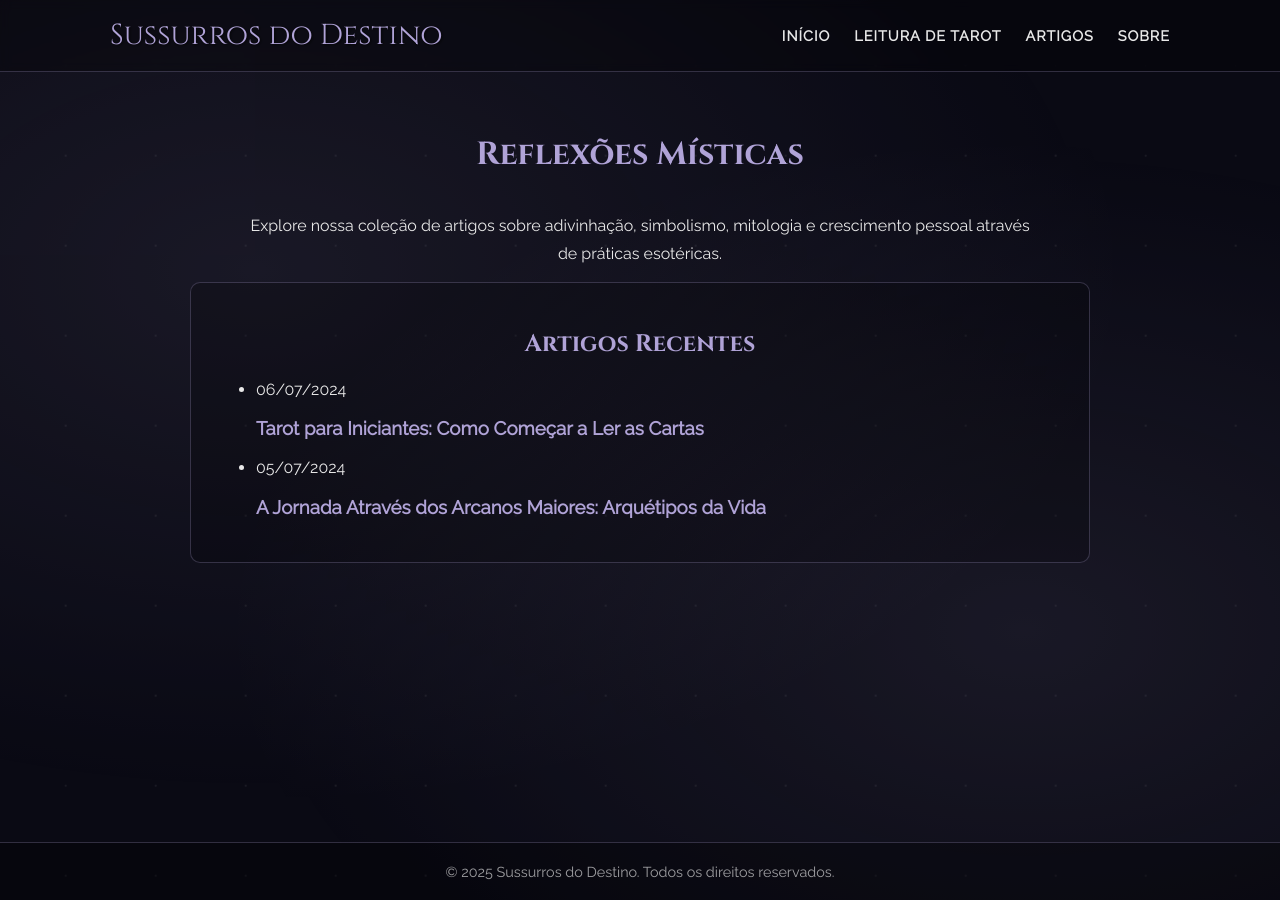
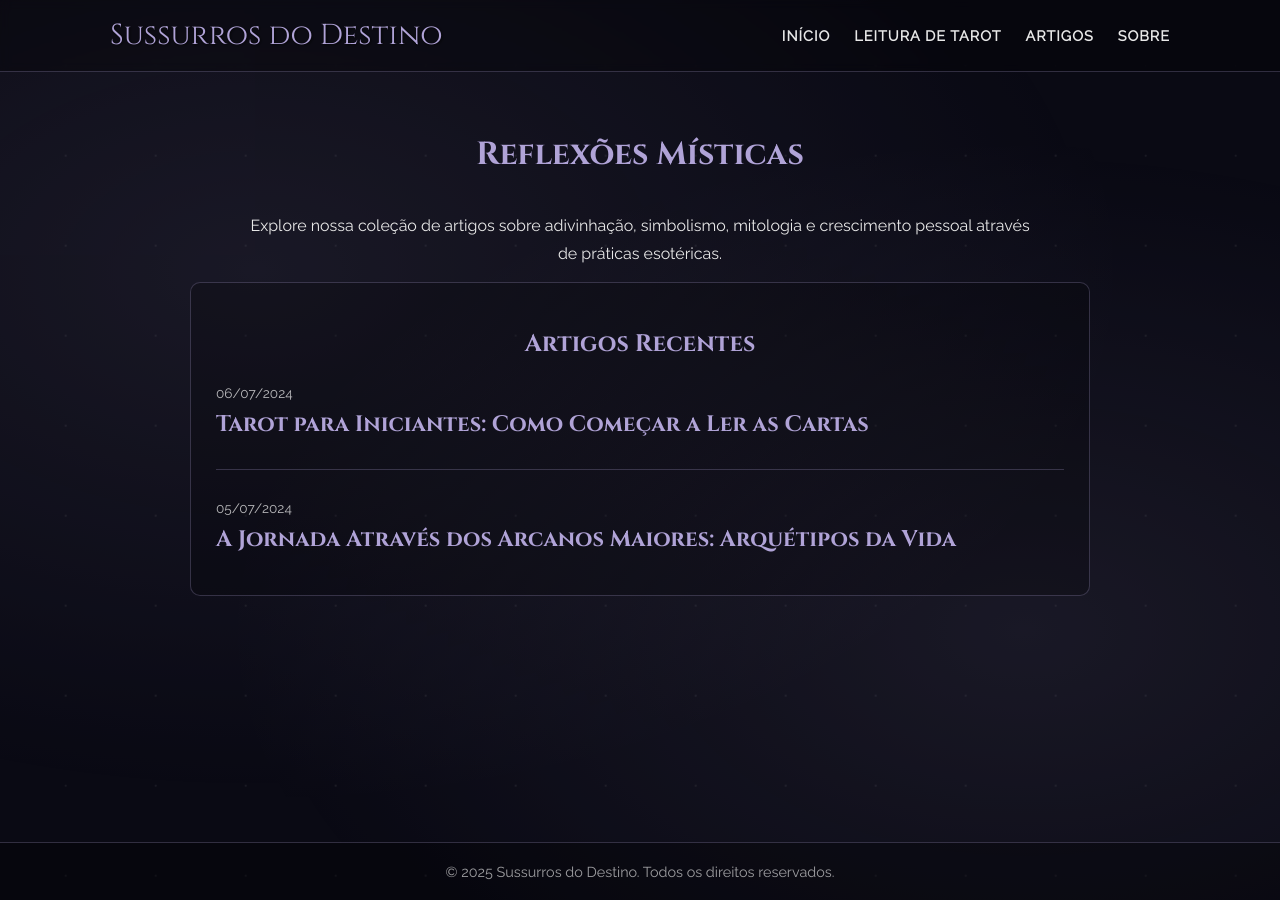
Before and after one commit to LuigiDeFacci/Site-Tarrot, a Jekyll site: the page built from articles.md, in a window 1280 px wide. Built offline with Jekyll 4.4.1, drawn with Linux system fonts in a browser that asks for light colours.

Commit message:
redocss defertarrot

```diff
--- a/css/style.css
+++ b/css/style.css
@@ -6,6 +6,7 @@
   --text-color: #e8e8e8; /* Slightly brighter text */
   --accent-color: #b0a3d7; /* Slightly adjusted purple */
   --accent-hover: #c0b3e7; /* Lighter purple for hover - ADJUST AS NEEDED */
+  --accent-color-rgb: 176, 163, 215; /* RGB for rgba() usage */
   --soft-glow-color: rgba(176, 163, 215, 0.15); /* Soft purple glow */
   --card-back-color: #1f1f3a; /* Darker card back */
   --card-border-color: rgba(176, 163, 215, 0.25);
@@ -30,7 +31,6 @@ body {
   min-height: 100vh;
   position: relative;
   z-index: 0;
-  /* Apply flex to body to push footer down if content is short */
   display: flex;
   flex-direction: column;
 }
@@ -69,6 +69,7 @@ a:hover {
 img {
     max-width: 100%;
     height: auto;
+    display: block; /* Prevents bottom space */
 }
 
 /* === Header & Navigation (No Toggle) === */
@@ -97,7 +98,6 @@ img {
 /* --- Site Branding (Title) --- */
 .site-branding {
    /* Allow branding to take natural space */
-   /* Removed flex-grow: 1 to help centering on wrap */
 }
 
 .site-title {
@@ -121,7 +121,7 @@ img {
 
 /* --- Navigation --- */
 .main-nav {
-   /* Needs to take full width when wrapping */
+   /* Takes remaining space or full width on wrap */
 }
 
 .main-nav ul {
@@ -130,13 +130,10 @@ img {
     padding: 0;
     display: flex; /* Still use flex for horizontal layout */
     flex-wrap: wrap; /* Allow items to wrap */
-    justify-content: center; /* Center items horizontally */
+    justify-content: center; /* Center items horizontally when wrapped */
     align-items: center;
     gap: 1.5rem; /* Space between items */
 }
-
-/* No margin needed if using gap */
-/* .main-nav li:first-child { margin-left: 0; } */
 
 .main-nav a {
     color: var(--text-color);
@@ -176,37 +173,7 @@ img {
     color: var(--accent-hover); /* Highlight color */
 }
 
-
-/* --- Header Responsive (No Toggle) --- */
-@media (max-width: 768px) {
-    .header-container {
-        /* Change from space-between to center when stacking */
-        justify-content: center;
-        gap: 0.5rem; /* Keep small gap between title row and nav row */
-    }
-
-    .site-branding {
-       /* No longer force 100% width, let flex center it */
-       text-align: center; /* Keep title text itself centered */
-       /* Ensure it doesn't prevent nav from dropping below */
-       flex-basis: 100%; /* Make it take full width in the flex flow initially */
-       margin-bottom: 0.25rem; /* Add small space before nav */
-    }
-
-    .main-nav {
-        /* No longer force 100% width */
-        /* Ensure it appears below title */
-        flex-basis: 100%; /* Make it take full width in the flex flow */
-    }
-
-    .main-nav ul {
-        justify-content: center; /* Center the flex items (li) within the ul */
-        gap: 0.75rem 1.25rem; /* Adjust vertical/horizontal gap slightly */
-    }
-}
-
 /* === Main Content Area === */
-/* (Keep existing styles) */
 main {
     padding: 40px 20px;
     max-width: 1100px;
@@ -242,7 +209,6 @@ main section {
 }
 
 /* === Footer === */
-/* (Keep existing styles) */
 .site-footer {
     background-color: var(--header-footer-bg);
     padding: 20px 30px;
@@ -254,8 +220,115 @@ main section {
     width: 100%; /* Ensure footer spans width */
 }
 
+/* === Articles Listing Page Styles === */
+.post-list-container {
+    /* Inherits section styling, add specific if needed */
+    width: 100%;
+    max-width: 900px;
+}
+.post-list-container h2 {
+    margin-bottom: 25px;
+}
+.post-list {
+    list-style: none;
+    padding-left: 0;
+}
+.post-list li {
+    margin-bottom: 30px;
+    padding-bottom: 20px;
+    border-bottom: 1px solid var(--card-border-color);
+}
+.post-list li:last-child {
+    margin-bottom: 0;
+    padding-bottom: 0;
+    border-bottom: none;
+}
+.post-meta {
+    font-size: 0.85em;
+    color: rgba(255, 255, 255, 0.7);
+    display: block;
+    margin-bottom: 8px;
+}
+.post-list h3 {
+    margin-top: 0;
+    margin-bottom: 10px;
+    font-family: 'Cinzel', serif;
+    font-size: 1.4em;
+}
+.post-link {
+    color: var(--accent-color);
+    text-decoration: none;
+}
+.post-link:hover {
+    color: var(--accent-hover);
+}
+
+/* === Individual Post Page Styles === */
+.post-header {
+    margin-bottom: 30px;
+    text-align: center;
+}
+.post-title {
+    font-family: 'Cinzel', serif;
+    font-size: 2.5em;
+    color: var(--accent-color);
+    margin: 0 0 10px 0;
+}
+/* .post-meta is shared with list */
+.post-content {
+    font-size: 1.1em;
+    line-height: 1.8;
+}
+.post-content h2 { /* Style subheadings within posts */
+    font-size: 1.7em;
+    margin-top: 40px;
+    margin-bottom: 15px;
+    border-bottom: 1px solid var(--card-border-color);
+    padding-bottom: 10px;
+}
+.post-content h3 {
+    font-size: 1.4em;
+    margin-top: 30px;
+    margin-bottom: 10px;
+}
+.post-content p {
+    margin-bottom: 1.5em;
+    text-align: left; /* Align post text left usually */
+}
+.post-content ul, .post-content ol {
+    margin-bottom: 1.5em;
+    padding-left: 2em;
+}
+.post-content li {
+    margin-bottom: 0.5em;
+}
+.post-content blockquote {
+    border-left: 4px solid var(--accent-color);
+    padding-left: 1em;
+    margin-left: 0;
+    margin-right: 0;
+    font-style: italic;
+    color: rgba(255, 255, 255, 0.8);
+}
+.post-content code {
+    background-color: rgba(0,0,0,0.3);
+    padding: 0.2em 0.4em;
+    border-radius: 3px;
+    font-family: monospace;
+}
+.post-content pre {
+    background-color: rgba(0,0,0,0.3);
+    padding: 1em;
+    border-radius: 5px;
+    overflow-x: auto;
+}
+.post-content pre code {
+    background-color: transparent;
+    padding: 0;
+}
+
+
 /* === TAROT APP SPECIFIC STYLES === */
-/* (Keep existing styles) */
 #tarot-app-page h1 {
     margin-bottom: 30px;
 }
@@ -276,42 +349,49 @@ main section {
 
 #tarot-app-page #reading-container {
     display: flex; justify-content: center; align-items: flex-start; flex-wrap: wrap;
-    margin-top: 20px; margin-bottom: 20px; min-height: 350px; perspective: 1200px;
+    margin-top: 20px; margin-bottom: 20px; min-height: 350px; /* Adjust min-height as needed */
+    perspective: 1200px; /* Apply perspective for 3D effect */
     width: 100%; padding: 10px;
 }
 
+/* Card Placeholder - Defines the size and spacing */
 #tarot-app-page .card-placeholder {
-    width: 180px; height: 300px; margin: 20px; position: relative; opacity: 0;
+    /* Base size */
+    width: 180px;
+    height: 300px;
+    margin: 20px; /* Spacing around cards */
+    position: relative;
+    opacity: 0;
     transform: translateY(25px) scale(0.95);
     animation: dealCard 0.6s cubic-bezier(0.25, 0.8, 0.25, 1) forwards;
-    flex-shrink: 0;
+    flex-shrink: 0; /* Prevent shrinking if container is tight */
+    perspective: 1200px; /* Apply perspective to the individual card container */
 }
 @keyframes dealCard { to { opacity: 1; transform: translateY(0) scale(1); } }
 
+/* The 3D container - takes full size of placeholder */
 #tarot-app-page .card {
     width: 100%;
     height: 100%;
     position: relative;
-    /* CRITICAL: Enables 3D space for children */
-    transform-style: preserve-3d;
-    /* CRITICAL: Defines the flip animation */
-    transition: transform 0.9s cubic-bezier(0.68, -0.55, 0.265, 1.55);
+    transform-style: preserve-3d; /* Enable 3D space for children */
+    transition: transform 0.9s cubic-bezier(0.68, -0.55, 0.265, 1.55); /* Flip animation */
     cursor: pointer;
 }
-#tarot-app-page .card.flipped { transform: rotateY(180deg); }
 
+/* Shared styles for both faces */
 #tarot-app-page .card-face {
-    position: absolute; /* Stack faces on top of each other */
+    position: absolute; /* Stack faces */
     width: 100%;
     height: 100%;
-    /* CRITICAL: Hides the back of the element when facing away */
-    backface-visibility: hidden;
-    border-radius: 12px; /* Apply rounding to faces */
-    overflow: hidden;    /* Ensures image corners don't peek out */
+    backface-visibility: hidden; /* Hide the back when rotated */
+    border-radius: 12px; /* Round corners */
+    overflow: hidden;    /* IMPORTANT: Clip anything sticking out */
     box-shadow: 6px 6px 18px var(--shadow-color);
 }
+
+/* The back face - visible initially */
 #tarot-app-page .card-back {
-    /* Should be the face initially visible */
     background: linear-gradient(135deg, var(--card-back-color) 0%, #2a2a4a 100%);
     border: 1px solid var(--card-border-color);
     color: var(--accent-color);
@@ -320,23 +400,45 @@ main section {
     align-items: center;
     font-size: 2.8em;
     font-family: 'Cinzel', serif;
-    /* No rotation needed for the back */
+    /* No rotation needed initially */
 }
 
+/* The front face - hidden initially */
 #tarot-app-page .card-front {
-    background-color: var(--card-back-color); /* Fallback bg */
+    background-color: var(--card-back-color); /* Fallback background */
     border: 1px solid var(--card-border-color);
-    /* CRITICAL: Initially rotated 180 degrees so it's facing away */
+    transform: rotateY(180deg); /* Start rotated 180deg */
+    /* overflow: hidden; /* Redundant but safe */
+}
+
+/* *** Image Sizing *** */
+#tarot-app-page .card-front img {
+    display: block;       /* Prevent extra space */
+    width: 100%;          /* Fill container width */
+    height: 100%;         /* Fill container height */
+    object-fit: cover;    /* Scale to cover, crop if needed */
+    border-radius: inherit; /* Match face rounding */
+    /* Position absolutely within the face container */
+    position: absolute;
+    top: 0;
+    left: 0;
+}
+
+/* Rotation applied to the whole card when JS adds '.flipped' */
+#tarot-app-page .card.flipped {
     transform: rotateY(180deg);
 }
-#tarot-app-page .card-front img {
-    display: block; /* Removes potential extra space below image */
-    width: 100%;    /* Make image fill the container width */
-    height: 100%;   /* Make image fill the container height */
-    object-fit: cover; /* Scale image to maintain aspect ratio while filling container. Crops if necessary. Use 'contain' if you want to see the whole image, possibly with letterboxing. */
-    border-radius: inherit; /* Inherit the parent's border-radius */
+
+/* Style for reversed images (rotates image within the front face) */
+#tarot-app-page .card-front img.reversed-img {
+    /* Rotate the image itself */
+    transform: rotate(180deg);
+    /* Ensure it's still positioned correctly after rotation */
+    position: absolute;
+    top: 0;
+    left: 0;
 }
-#tarot-app-page .card-front img.reversed-img { transform: rotate(180deg); }
+
 
 #tarot-app-page #reading-result {
     margin-top: 40px; padding: 35px; background-color: rgba(10, 10, 20, 0.6);
@@ -379,7 +481,6 @@ main section {
 }
 
 /* === Modal Styles === */
-/* (Keep existing styles) */
 .modal {
     display: none; position: fixed; z-index: 1000; left: 0; top: 0; width: 100%; height: 100%;
     overflow: auto; background-color: rgba(0, 0, 0, 0.85); backdrop-filter: blur(6px);
@@ -403,112 +504,62 @@ main section {
 .modal-content strong { color: var(--accent-color); display: block; margin-bottom: 6px; font-size: 1.05em; }
 .modal-content::after { content: ""; clear: both; display: table; }
 
+
 /* === Landing Page Specific Styles === */
+.landing-image {
+  display: block; max-width: 600px; width: 90%; margin: 10px auto 30px auto;
+  border-radius: 12px; box-shadow: 0 8px 25px var(--shadow-color);
+  border: 1px solid var(--card-border-color);
+}
+.cta-section {
+  background-color: rgba(var(--accent-color-rgb, 176, 163, 215), 0.1);
+  border: 1px solid var(--card-border-color); border-radius: 12px; padding: 25px 30px;
+  margin: 40px auto; max-width: 750px; text-align: center; box-shadow: 0 5px 15px rgba(0,0,0,0.2);
+}
+.cta-section h2 { margin-top: 0; margin-bottom: 15px; font-size: 1.6em; color: var(--accent-color); }
+.cta-section p { margin-bottom: 25px; font-size: 1.1em; line-height: 1.7; max-width: 600px; margin-left: auto; margin-right: auto; }
+.button {
+    display: inline-block; padding: 12px 25px; font-size: 1.05em; font-weight: bold;
+    text-align: center; text-decoration: none; border-radius: 8px; cursor: pointer;
+    transition: all 0.3s ease; border: none; box-shadow: 0 4px 8px rgba(0,0,0,0.3);
+}
+.button-primary {
+    background: linear-gradient(to bottom right, var(--accent-color), #8f83b9); color: #fff;
+    text-shadow: 1px 1px 2px rgba(0,0,0,0.4); text-transform: uppercase; letter-spacing: 1.1px;
+}
+.button-primary:hover, .button-primary:focus {
+    transform: translateY(-3px); box-shadow: 0 6px 15px rgba(0,0,0,0.4);
+    filter: brightness(1.15); color: #fff;
+}
+.explore-link { text-align: center; margin-top: 30px; font-size: 0.95em; opacity: 0.9; }
 
-.landing-image {
-  display: block; /* Prevents extra space below image */
-  max-width: 600px; /* Max size */
-  width: 90%; /* Responsive width */
-  margin: 10px auto 30px auto; /* Center image and add space */
-  border-radius: 12px; /* Nicer rounded corners */
-  box-shadow: 0 8px 25px var(--shadow-color); /* Use existing shadow */
-  border: 1px solid var(--card-border-color); /* Subtle border */
+
+/* === Responsive Adjustments === */
+
+/* Header wrapping */
+@media (max-width: 768px) {
+    .header-container {
+        justify-content: center; gap: 0.5rem;
+    }
+    .site-branding {
+       text-align: center; flex-basis: 100%; margin-bottom: 0.25rem;
+    }
+    .main-nav {
+        flex-basis: 100%;
+    }
+    .main-nav ul {
+        justify-content: center; gap: 0.75rem 1.25rem;
+    }
 }
 
-/* Call-to-Action Section */
-.cta-section {
-  background-color: rgba(var(--accent-color-rgb, 176, 163, 215), 0.1); /* Use accent glow */
-  border: 1px solid var(--card-border-color);
-  border-radius: 12px;
-  padding: 25px 30px;
-  margin: 40px auto; /* Space it out */
-  max-width: 750px; /* Control width */
-  text-align: center;
-  box-shadow: 0 5px 15px rgba(0,0,0,0.2);
+/* Landing Page small screens */
+@media (max-width: 600px) {
+  .landing-image { max-width: 95%; }
+  .cta-section { padding: 20px; }
+  .cta-section h2 { font-size: 1.4em; }
+  .cta-section p { font-size: 1em; }
+  .button { padding: 10px 20px; font-size: 1em; }
 }
-
-.cta-section h2 {
-  margin-top: 0;
-  margin-bottom: 15px;
-  font-size: 1.6em; /* Make CTA heading stand out */
-  color: var(--accent-color);
-}
-
-.cta-section p {
-  margin-bottom: 25px;
-  font-size: 1.1em;
-  line-height: 1.7;
-  max-width: 600px; /* Limit paragraph width inside */
-  margin-left: auto;
-  margin-right: auto;
-}
-
-/* Basic Button Styling */
-.button {
-    display: inline-block; /* Allows padding and margins */
-    padding: 12px 25px;
-    font-size: 1.05em;
-    font-weight: bold;
-    text-align: center;
-    text-decoration: none;
-    border-radius: 8px;
-    cursor: pointer;
-    transition: all 0.3s ease;
-    border: none;
-    box-shadow: 0 4px 8px rgba(0,0,0,0.3);
-}
-
-/* Primary Button Style (for Tarot CTA) */
-.button-primary {
-    background: linear-gradient(to bottom right, var(--accent-color), #8f83b9); /* Use your accent gradient */
-    color: #fff;
-    text-shadow: 1px 1px 2px rgba(0,0,0,0.4);
-    text-transform: uppercase;
-    letter-spacing: 1.1px;
-}
-
-.button-primary:hover,
-.button-primary:focus {
-    transform: translateY(-3px);
-    box-shadow: 0 6px 15px rgba(0,0,0,0.4);
-    filter: brightness(1.15);
-    color: #fff; /* Ensure text stays white on hover */
-}
-
-/* Optional: Style for the secondary explore link */
-.explore-link {
-  text-align: center;
-  margin-top: 30px;
-  font-size: 0.95em;
-  opacity: 0.9;
-}
-
-/* --- Responsive Adjustments for Landing Page --- */
-
-@media (max-width: 600px) {
-  .landing-image {
-    max-width: 95%; /* Allow slightly larger on smaller screens */
-  }
-
-  .cta-section {
-    padding: 20px;
-  }
-
-  .cta-section h2 {
-    font-size: 1.4em;
-  }
-
-  .cta-section p {
-    font-size: 1em;
-  }
-
-  .button {
-    padding: 10px 20px;
-    font-size: 1em;
-  }
-}
-
-/* === Responsive Adjustments === */
 
 /* Tablet Adjustments */
 @media (max-width: 960px) {
@@ -525,7 +576,8 @@ main section {
 
     /* Tarot controls stack */
     #tarot-app-page #controls > div { width: 100%; }
-    #tarot-app-page #controls > button { width: auto; margin-top: 0; } /* Allow button auto width */
+    #tarot-app-page #controls > button { width: auto; margin-top: 0; }
+    /* Tarot Card placeholder size */
     #tarot-app-page .card-placeholder { width: 150px; height: 250px; margin: 15px; }
     #tarot-app-page #reading-result { padding: 25px; font-size: 1em; }
     #tarot-app-page #reading-result h2 { font-size: 1.5em; }
@@ -544,12 +596,13 @@ main section {
     main h1, #tarot-app-page h1 { font-size: 1.8em; }
 
     /* Header adjusts slightly */
-    .header-container { padding: 0 15px; } /* Adjust side padding */
-    .main-nav ul { gap: 0.5rem 1rem; } /* Reduce gap further */
+    .header-container { padding: 0 15px; }
+    .main-nav ul { gap: 0.5rem 1rem; }
 
     /* Tarot controls adjustments */
     #tarot-app-page #controls { padding: 15px; gap: 15px; }
-    #tarot-app-page #controls > button { width: 100%; } /* Full width button */
+    #tarot-app-page #controls > button { width: 100%; }
+    /* Tarot Card placeholder size */
     #tarot-app-page .card-placeholder { width: 110px; height: 185px; margin: 10px; }
     #tarot-app-page #reading-container { padding: 5px; }
     #tarot-app-page #reading-result { font-size: 0.95em; padding: 15px; }
@@ -560,7 +613,7 @@ main section {
 
     /* Modal adjustments */
     .modal-content { width: 95%; margin: 12% auto; padding: 20px;}
-    .modal-content img { float: none; max-width: 100px; margin: 0 auto 15px auto; display: block; } /* Center image */
+    .modal-content img { float: none; max-width: 100px; margin: 0 auto 15px auto; display: block; }
     .modal-content h3 { font-size: 1.2em; }
     .modal-content p { font-size: 0.9em; line-height: 1.6; }
 }
```
